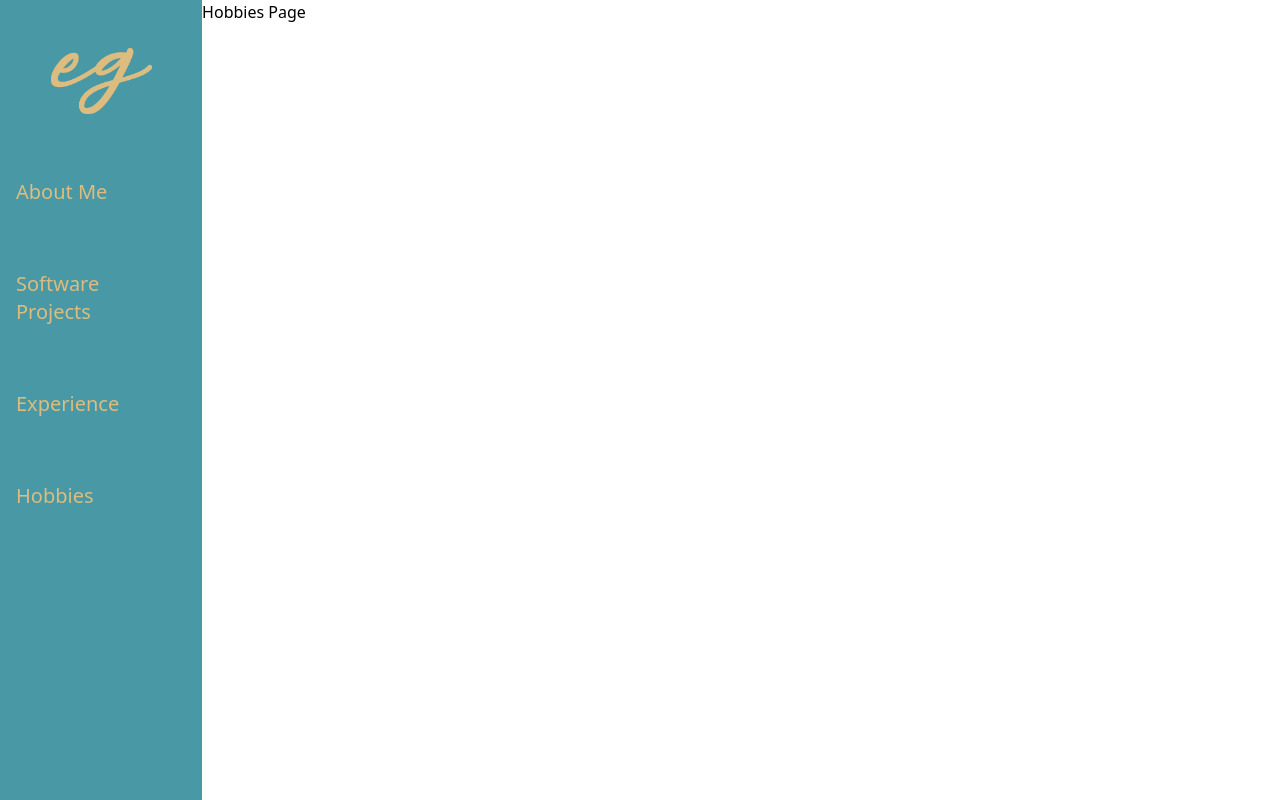
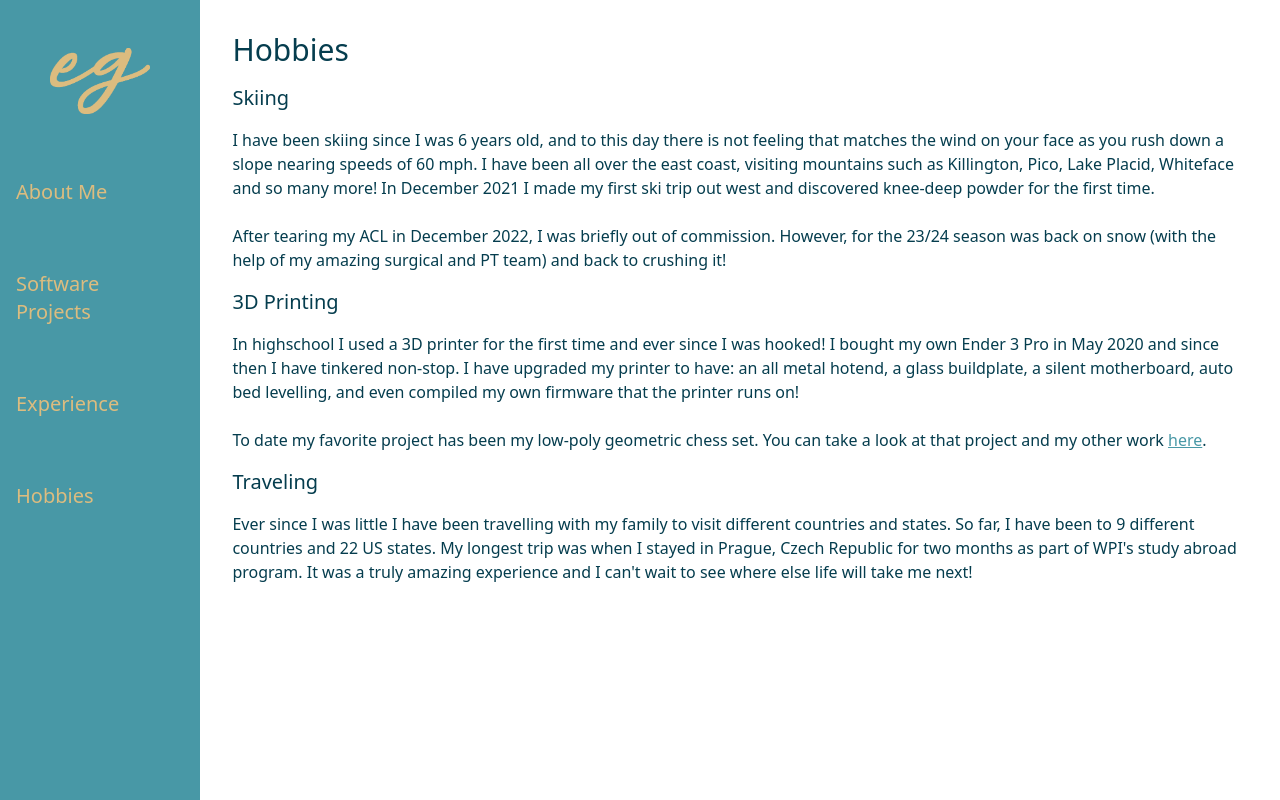
Before and after one commit to emilygorelik/emilygorelik-vue, a Vue app: page /hobbies in a window 1280 px wide. Built offline with nearby package versions, Linux system fonts and the light colour scheme.

Commit message:
added hobbies info (no maps)

```diff
--- a/src/views/Hobbies.vue
+++ b/src/views/Hobbies.vue
@@ -1,5 +1,44 @@
 <template>
-  <main class="hobbies-page">
-    <p>Hobbies Page</p>
-  </main>
+  <div class="flex flex-col gap-4 p-8 text-accent">
+    <p class="text-3xl">Hobbies</p>
+    <p class="text-xl">Skiing</p>
+    <p>
+      I have been skiing since I was 6 years old, and to this day there is not
+      feeling that matches the wind on your face as you rush down a slope
+      nearing speeds of 60 mph. I have been all over the east coast, visiting
+      mountains such as Killington, Pico, Lake Placid, Whiteface and so many
+      more! In December 2021 I made my first ski trip out west and discovered
+      knee-deep powder for the first time.
+      <br /><br />
+      After tearing my ACL in December 2022, I was briefly out of commission.
+      However, for the 23/24 season was back on snow (with the help of my
+      amazing surgical and PT team) and back to crushing it!
+    </p>
+    <p class="text-xl">3D Printing</p>
+    <p>
+      In highschool I used a 3D printer for the first time and ever since I was
+      hooked! I bought my own Ender 3 Pro in May 2020 and since then I have
+      tinkered non-stop. I have upgraded my printer to have: an all metal
+      hotend, a glass buildplate, a silent motherboard, auto bed levelling, and
+      even compiled my own firmware that the printer runs on!
+      <br /><br />
+      To date my favorite project has been my low-poly geometric chess set. You
+      can take a look at that project and my other work
+      <a
+        class="text-primary underline hover:text-secondary"
+        href="https://www.thingiverse.com/emgore1016/designs"
+        target="_blank"
+        >here</a
+      >.
+    </p>
+    <p class="text-xl">Traveling</p>
+    <p>
+      Ever since I was little I have been travelling with my family to visit
+      different countries and states. So far, I have been to 9 different
+      countries and 22 US states. My longest trip was when I stayed in Prague,
+      Czech Republic for two months as part of WPI's study abroad program. It
+      was a truly amazing experience and I can't wait to see where else life
+      will take me next!
+    </p>
+  </div>
 </template>
```
